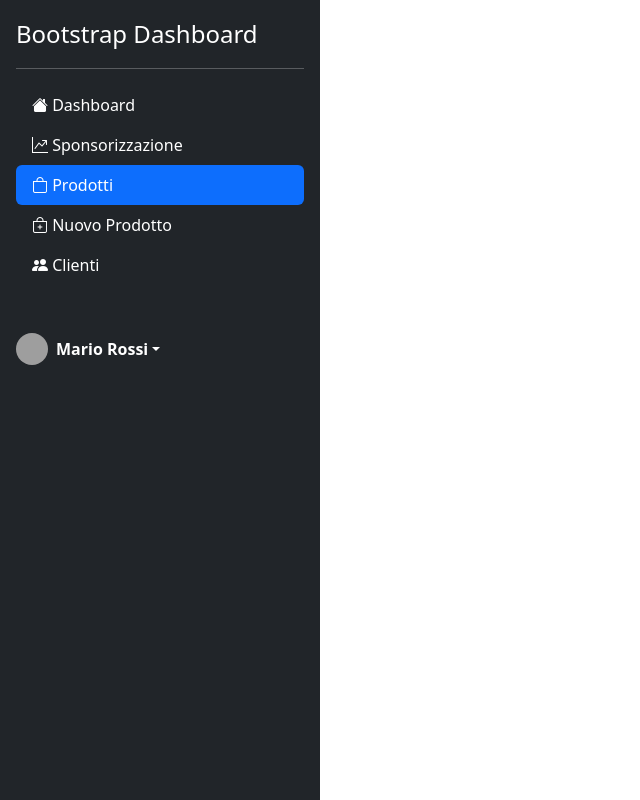
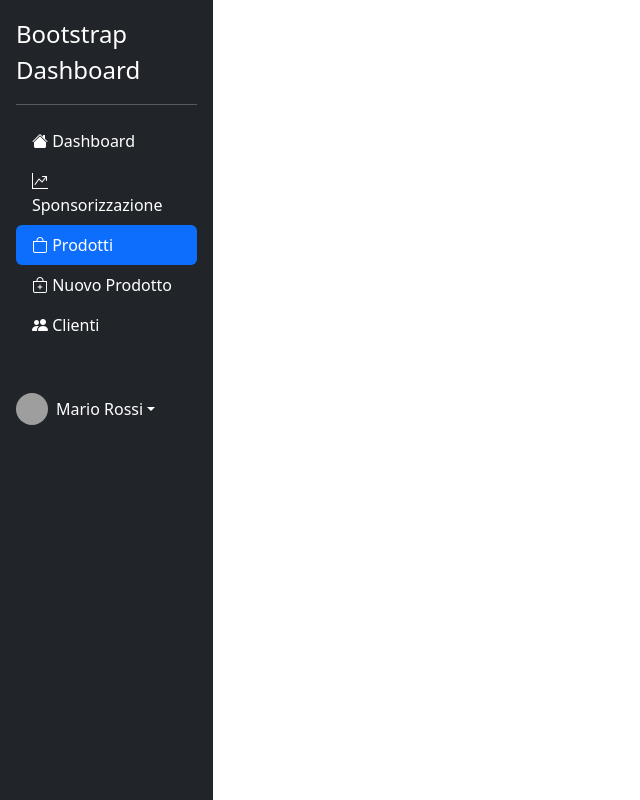
Before and after one commit to GiuseppeArgo/html-css-bootstrap-dashboard, a plain HTML site: page index.html in a window 1280 px wide. Shown: the whole page, without its empty margins (0-640 px from the left). Drawn offline with nearby package versions, Linux system fonts and the light colour scheme; grey boxes are pictures that could not be loaded.

Commit message:
feat: minor fixes

```diff
--- a/index.html
+++ b/index.html
@@ -9,6 +9,7 @@
     <link href="https://cdn.jsdelivr.net/npm/bootstrap@5.3.3/dist/css/bootstrap.min.css" rel="stylesheet" integrity="sha384-QWTKZyjpPEjISv5WaRU9OFeRpok6YctnYmDr5pNlyT2bRjXh0JMhjY6hW+ALEwIH" crossorigin="anonymous">
     <link rel="stylesheet" href="https://cdn.jsdelivr.net/npm/bootstrap-icons@1.11.3/font/bootstrap-icons.min.css">
 </head>
+
 <body>
 
     <!-- header -->
@@ -51,10 +52,12 @@
         </nav>
     </header>
 
-
+    <!-- main -->
     <main>
+        <div class="container-fluid">
+            <div class="row">
                 <!-- sidebar -->
-        <div class="d-none d-md-flex flex-column p-3 text-bg-dark vh-100 w-25">
+                <div class="d-none d-md-flex flex-column p-3 text-bg-dark vh-100 col-md-2">
                     <a href="/" class="d-flex align-items-center mb-3 mb-md-0 me-md-auto text-white text-decoration-none">
                         <span class="fs-4">Bootstrap Dashboard</span>
                     </a>
@@ -63,35 +66,39 @@
                         <li class="nav-item">
                             <a href="#" class="nav-link text-white"><i class="bi bi-house-fill"></i> Dashboard</a>
                         </li>
-                <li>
+                        <li class="nav-item">
                             <a href="sponsor.html" class="nav-link text-white"><i class="bi bi-graph-up-arrow"></i> Sponsorizzazione</a>
                         </li>
-                <li>
+                        <li class="nav-item">
                             <a href="index.html" class="nav-link active" aria-current="page"><i class="bi bi-bag"></i> Prodotti</a>
                         </li>
-                <li>
+                        <li class="nav-item">
                             <a href="form.html" class="nav-link text-white"><i class="bi bi-bag-plus"></i> Nuovo Prodotto</a>
                         </li>
-                <li>
+                        <li class="nav-item">
                             <a href="#" class="nav-link text-white"><i class="bi bi-people-fill"></i> Clienti</a>
                         </li>
                     </ul>
                     <div class="dropdown">
-                <a href="#" class="d-flex align-items-center text-white text-decoration-none dropdown-toggle" data-bs-toggle="dropdown" aria-expanded="false">
-                <img src="https://github.com/mdo.png" alt="" width="32" height="32" class="rounded-circle me-2">
-                <strong>Mario Rossi</strong>
+                        <a href="#" class="d-flex align-items-center text-white text-decoration-none dropdown-toggle"
+                            data-bs-toggle="dropdown" aria-expanded="false">
+                            <img src="https://github.com/mdo.png" alt="" width="32" height="32"
+                                class="rounded-circle me-2">
+                            <span>Mario Rossi</span>
                         </a>
                         <ul class="dropdown-menu dropdown-menu-dark text-small shadow">
                             <li><a class="dropdown-item" href="#">New project...</a></li>
                             <li><a class="dropdown-item" href="#">Settings</a></li>
                             <li><a class="dropdown-item" href="#">Profile</a></li>
-                    <li><hr class="dropdown-divider"></li>
+                            <li>
+                                <hr class="dropdown-divider">
+                            </li>
                             <li><a class="dropdown-item" href="#">Sign out</a></li>
                         </ul>
                     </div>
                 </div>
-
-
+            </div>
+        </div>
 
 
 
@@ -148,6 +155,9 @@
 
 
 
-    <script src="https://cdn.jsdelivr.net/npm/bootstrap@5.3.3/dist/js/bootstrap.bundle.min.js" integrity="sha384-YvpcrYf0tY3lHB60NNkmXc5s9fDVZLESaAA55NDzOxhy9GkcIdslK1eN7N6jIeHz" crossorigin="anonymous"></script>
+    <script src="https://cdn.jsdelivr.net/npm/bootstrap@5.3.3/dist/js/bootstrap.bundle.min.js"
+        integrity="sha384-YvpcrYf0tY3lHB60NNkmXc5s9fDVZLESaAA55NDzOxhy9GkcIdslK1eN7N6jIeHz"
+        crossorigin="anonymous"></script>
 </body>
+
 </html>
```
Also changed, not shown: form.html (+19 -9 lines), sponsor.html (+19 -10 lines). Lines whose indentation alone changed are shown as unchanged.
